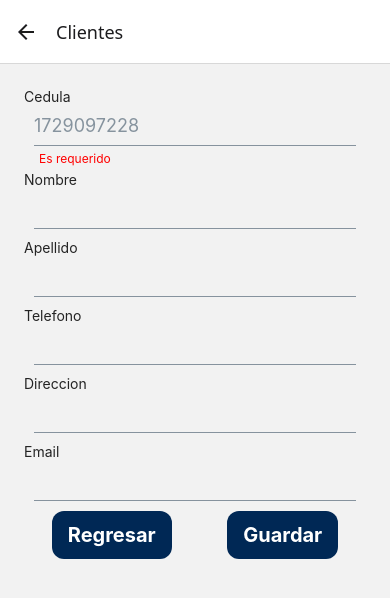
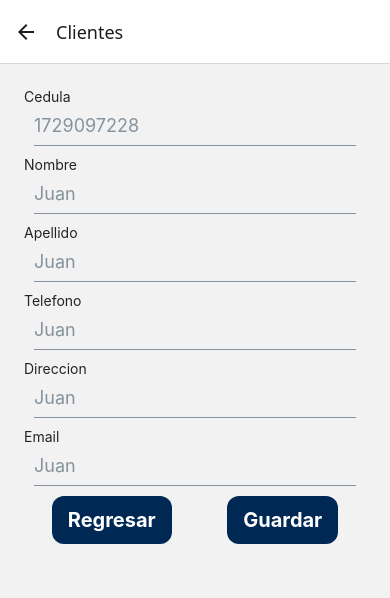
Before and after one commit to raurabryanclear/M4-PRUEBA, a React Native app: screen /CreateClient in a window 390 px wide. Shown: the top 598 px of the page. Built offline with nearby package versions, Linux system fonts and the light colour scheme.

Commit message:
feat: :sparkles: Adding errors validation

```diff
--- a/screens/ClientScreen.js
+++ b/screens/ClientScreen.js
@@ -63,8 +63,6 @@ export const ClientList = ({ navigation }) => {
 
     <View style={{ flex: 1, minHeight: '90%' }}>
       <FlatList
-        refreshing
-        onRefresh={() => getAllCliente()}
         data={dataClienteList}
         renderItem={({ item }) => {
           return (<ItemListCliente
--- a/screens/FormClientScreen.js
+++ b/screens/FormClientScreen.js
@@ -11,7 +11,7 @@ export default function FormClientScreen({ navigation }) {
   const [direccion, setDireccion] = useState('')
   const [email, setEmail] = useState('')
   const [errores, setErrores] = useState({
-    nombre: 'Es requerido',
+    nombre: '',
     cedula: '',
     apellido: '',
     telefono: '',
@@ -19,6 +19,36 @@ export default function FormClientScreen({ navigation }) {
     email: ''
   })
   const handleCreateClient = async () => {
+    if (!nombre) {
+      setErrores((prev) => {
+        return {...prev, nombre: 'El nombre es requrido'}
+      })
+      return;
+    } else {
+      setErrores((prev) => {
+        return {...prev, nombre: ''}
+      })
+    }
+    if (!apellido) {
+      setErrores((prev) => {
+        return { ...prev, apellido: 'El apellido es requrido'}
+      })
+      return;
+    } else {
+      setErrores((prev) => {
+        return { ...prev, apellido: ''}
+      })
+    }
+    if (!apellido) {
+      setErrores((prev) => {
+        return { ...prev, apellido: 'El apellido es requrido'}
+      })
+      return;
+    } else {
+      setErrores((prev) => {
+        return { ...prev, apellido: ''}
+      })
+    }
     console.log(cedula)
     console.log(nombre)
     console.log(apellido)
@@ -40,30 +70,45 @@ export default function FormClientScreen({ navigation }) {
     <View style={styles.container}>
       <Text>Cedula</Text>
       <Input
+        onChangeText={(text) => setCedula(text)}
         placeholder='1729097228'
-        onChangeText={(text) => setCedula(text)}
         errorStyle={{ color: 'red' }}
-        errorMessage={errores.nombre}
+        errorMessage={errores.cedula}
       />
       <Text>Nombre</Text>
       <Input
         onChangeText={(text) => setNombre(text)}
+        placeholder='Juan'
+        errorStyle={{ color: 'red' }}
+        errorMessage={errores.nombre}
       />
       <Text>Apellido</Text>
       <Input
         onChangeText={(text) => setApellido(text)}
+        placeholder='Juan'
+        errorStyle={{ color: 'red' }}
+        errorMessage={errores.apellido}
       />
       <Text>Telefono</Text>
       <Input
         onChangeText={(text) => setTelefono(text)}
+        placeholder='Juan'
+        errorStyle={{ color: 'red' }}
+        errorMessage={errores.telefono}
       />
       <Text>Direccion</Text>
       <Input
         onChangeText={(text) => setDireccion(text)}
+        placeholder='Juan'
+        errorStyle={{ color: 'red' }}
+        errorMessage={errores.direccion}
       />
       <Text>Email</Text>
       <Input
         onChangeText={(text) => setEmail(text)}
+        placeholder='Juan'
+        errorStyle={{ color: 'red' }}
+        errorMessage={errores.email}
       />
       <View style={{ flexDirection: 'row', justifyContent: 'space-around' }}>
         <TouchableOpacity
```
